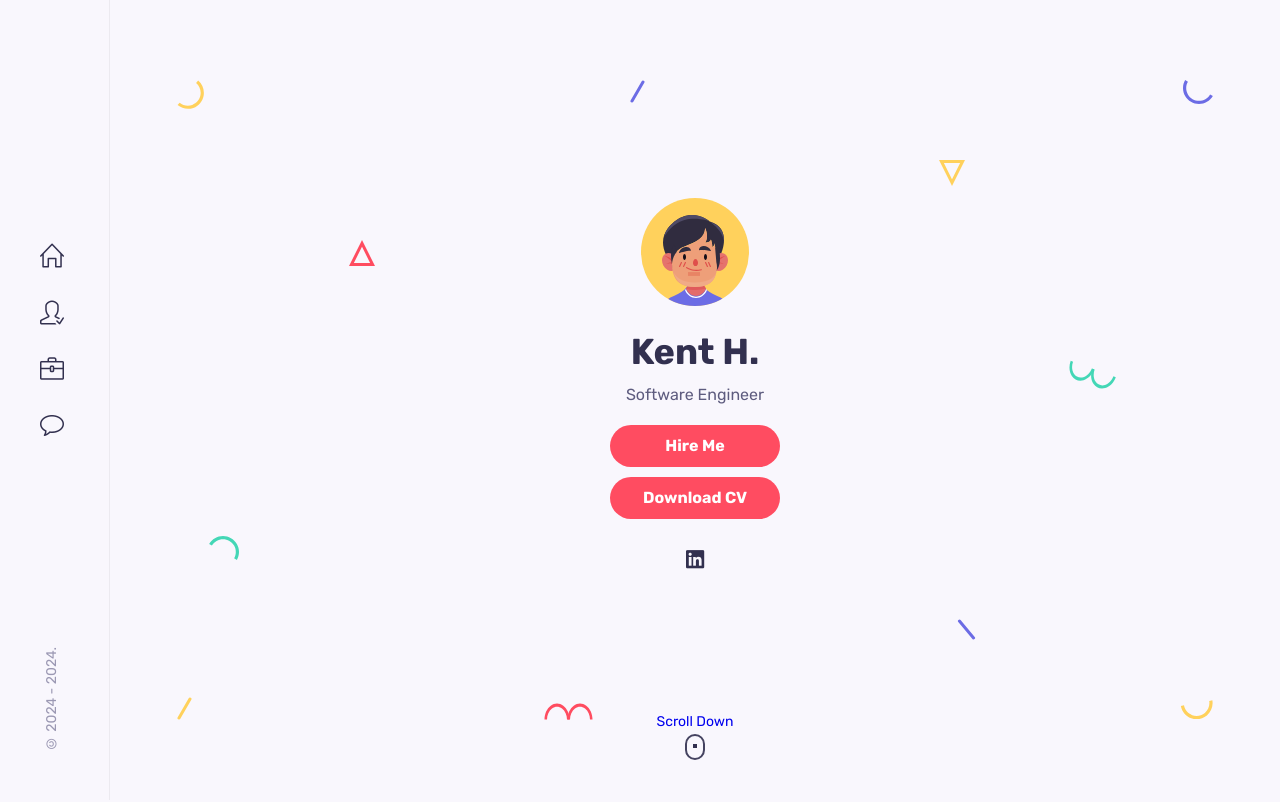
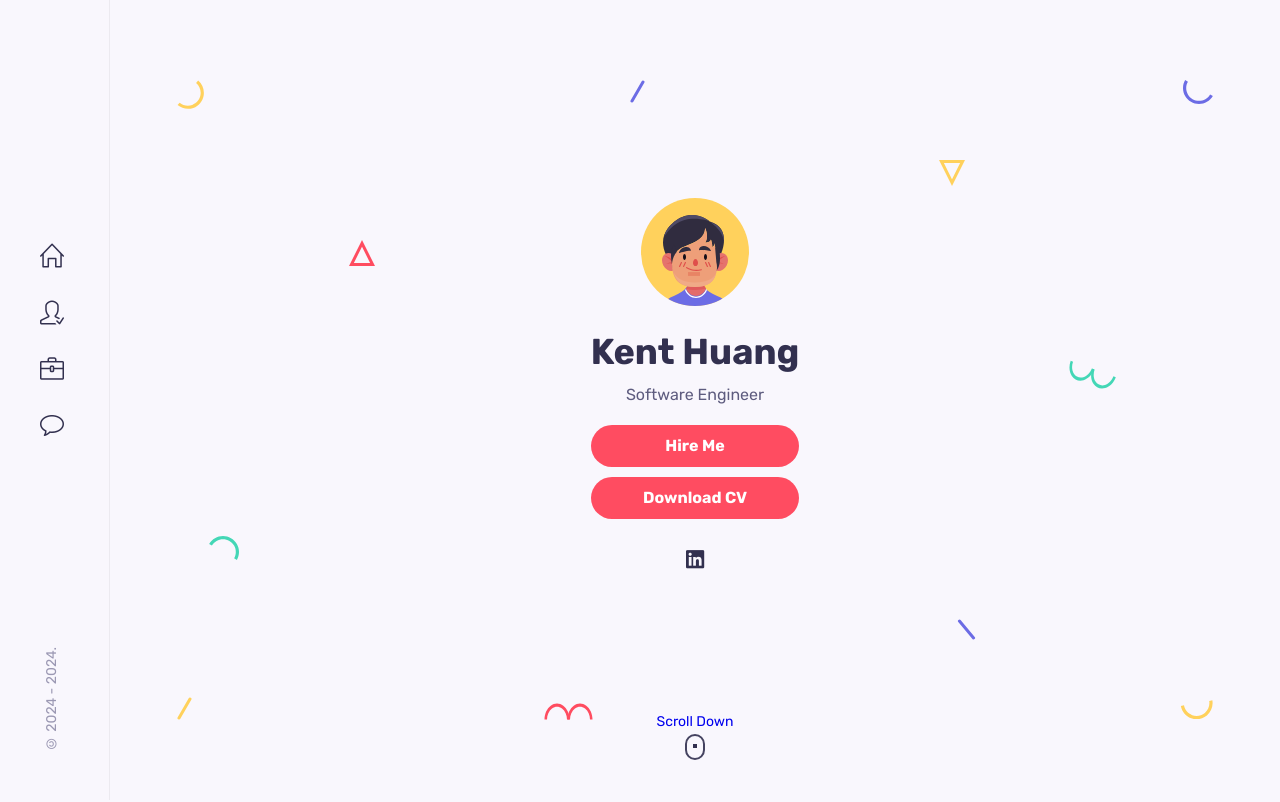
Before and after one commit to kenth727/kenth727.github.io, a React (Create React App) app in the folder portfolio_website/: page / in a window 1280 px wide. Shown: the top 802 px of the page. Built offline with nearby package versions, Linux system fonts and the light colour scheme; no server answers.

Commit message:
update name

```diff
--- a/portfolio_website/src/components/home/Home.jsx
+++ b/portfolio_website/src/components/home/Home.jsx
@@ -11,7 +11,7 @@ const Home = () => {
     <section className="home container" id="home">
       <div className="intro">
         <img src={Me} alt="" className="home__img" />
-        <h1 className="home__name">Kent H.</h1>
+        <h1 className="home__name">Kent Huang</h1>
         <p className="home__education">Software Engineer</p>
 
         <div className="home__contact">
--- a/portfolio_website/src/components/sidebar/Sidebar.jsx
+++ b/portfolio_website/src/components/sidebar/Sidebar.jsx
@@ -1,6 +1,6 @@
 import React, { useState } from 'react'
 import "./sidebar.css"
-import Logo from "../../assets/logo.svg"
+// import Logo from "../../assets/favicon.svg"
 
 const Sidebar = () => {
   const [toggle, showMenu] = useState(false);
```
